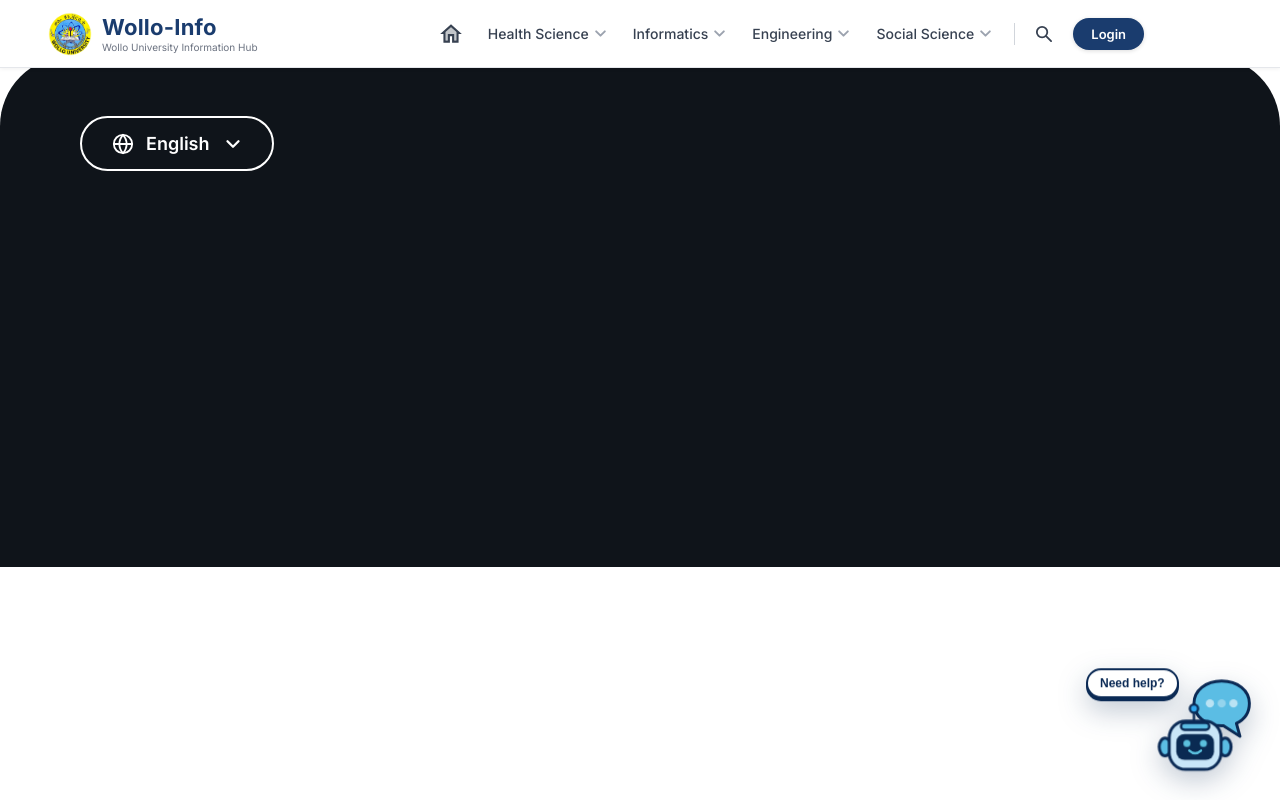
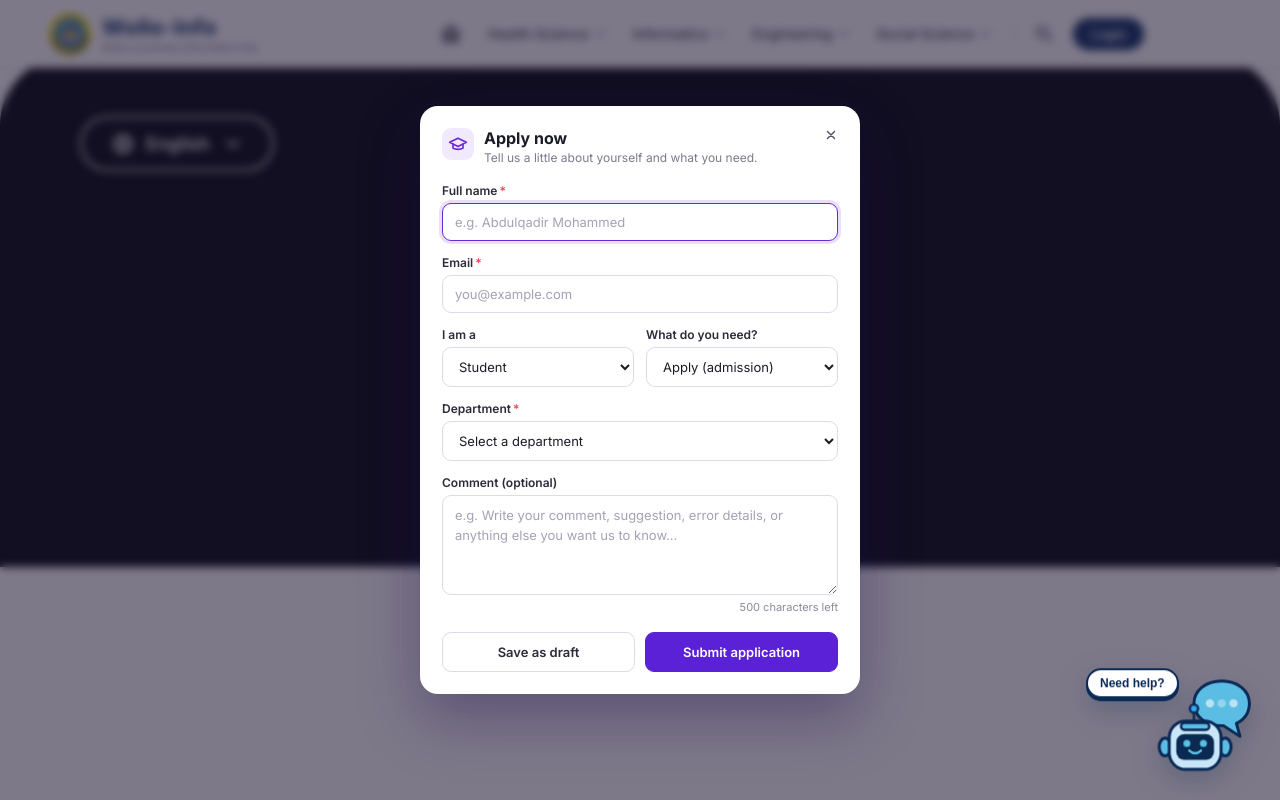
Before and after one commit to abudiayu/Wollo-Info-Hub, a React (Vite) app: page /apply in a window 1280 px wide. Built offline with nearby package versions, Linux system fonts and the light colour scheme; a web font is replaced by a local one.

Commit message:
the ai model and some edition

```diff
--- a/src/components/Apply/Apply.jsx
+++ b/src/components/Apply/Apply.jsx
@@ -1,4 +1,5 @@
-import React, { useEffect, useState } from 'react'
+import React, { useCallback, useEffect, useState } from 'react'
+import { useNavigate } from 'react-router-dom'
 import './Apply.css'
 
 const DEPARTMENTS = [
@@ -44,11 +45,29 @@ const EMPTY_FORM = {
   message: '',
 }
 
-function Apply({ isOpen, onClose, onSubmit }) {
+/**
+ * All props are optional so <Apply /> works as a routed page (/apply)
+ * and also as a controlled modal.
+ *
+ * @param {{
+ *   isOpen?: boolean,
+ *   onClose?: () => void,
+ *   onSubmit?: (form: typeof EMPTY_FORM) => Promise<void> | void
+ * }} props
+ */
+function Apply({ isOpen = true, onClose, onSubmit }) {
+  const navigate = useNavigate()
   const [form, setForm] = useState(EMPTY_FORM)
   const [errors, setErrors] = useState({})
   const [submitted, setSubmitted] = useState(false)
   const [draftSaved, setDraftSaved] = useState(false)
+
+  // Use the parent's onClose when given; otherwise leave the page
+  const handleClose = useCallback(() => {
+    if (onClose) onClose()
+    else if (window.history.length > 1) navigate(-1)
+    else navigate('/')
+  }, [onClose, navigate])
 
   // Load saved draft whenever the popup opens
   useEffect(() => {
@@ -66,7 +85,7 @@ function Apply({ isOpen, onClose, onSubmit }) {
   // Close on Escape + lock page scroll while open
   useEffect(() => {
     if (!isOpen) return
-    const onKey = (e) => e.key === 'Escape' && onClose?.()
+    const onKey = (e) => e.key === 'Escape' && handleClose()
     document.addEventListener('keydown', onKey)
     const prevOverflow = document.body.style.overflow
     document.body.style.overflow = 'hidden'
@@ -74,7 +93,7 @@ function Apply({ isOpen, onClose, onSubmit }) {
       document.removeEventListener('keydown', onKey)
       document.body.style.overflow = prevOverflow
     }
-  }, [isOpen, onClose])
+  }, [isOpen, handleClose])
 
   if (!isOpen) return null
 
@@ -124,7 +143,7 @@ function Apply({ isOpen, onClose, onSubmit }) {
   }
 
   return (
-    <div className="apply-overlay" onMouseDown={onClose}>
+    <div className="apply-overlay" onMouseDown={handleClose}>
       <div
         className="apply-modal"
         role="dialog"
@@ -143,7 +162,7 @@ function Apply({ isOpen, onClose, onSubmit }) {
             <h2 id="apply-title">Apply now</h2>
             <p>Tell us a little about yourself and what you need.</p>
           </div>
-          <button type="button" className="apply-close" onClick={onClose} aria-label="Close">
+          <button type="button" className="apply-close" onClick={handleClose} aria-label="Close">
             <svg width="14" height="14" viewBox="0 0 24 24" fill="none" stroke="currentColor" strokeWidth="2.5" strokeLinecap="round">
               <path d="M18 6 6 18M6 6l12 12" />
             </svg>
@@ -159,7 +178,7 @@ function Apply({ isOpen, onClose, onSubmit }) {
             </div>
             <h3>Thank you, {form.name.split(' ')[0]}!</h3>
             <p>We received your message and will get back to you at {form.email}.</p>
-            <button type="button" className="apply-btn apply-btn-primary" onClick={onClose}>
+            <button type="button" className="apply-btn apply-btn-primary" onClick={handleClose}>
               Close
             </button>
           </div>
@@ -277,4 +296,4 @@ function Apply({ isOpen, onClose, onSubmit }) {
   )
 }
 
-export default Apply;
+export default Apply
```
